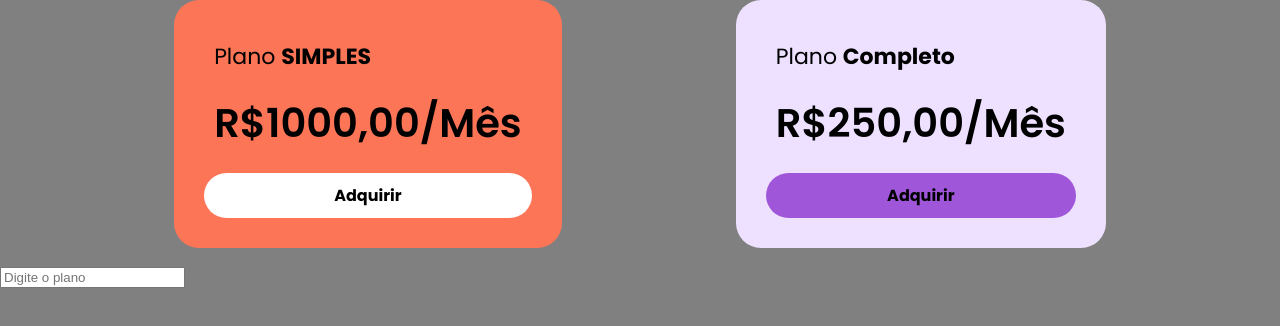
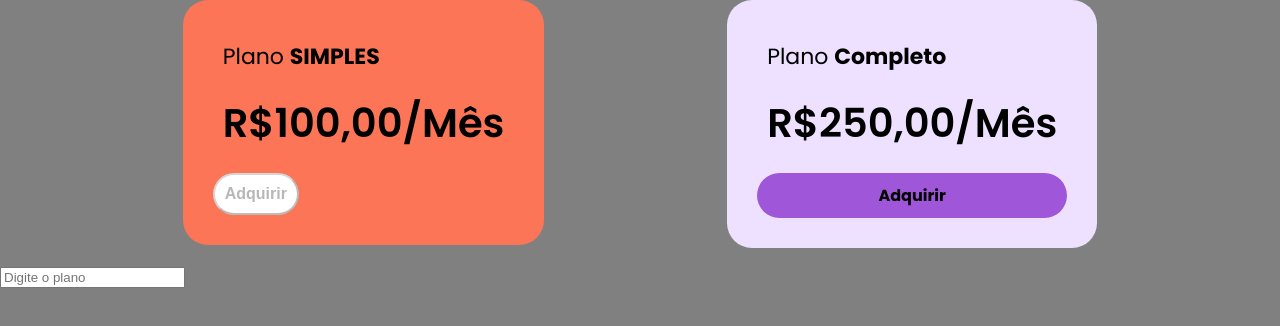
Before and after one commit to EuclydesUchoas/curso-angular, an Angular app in the folder projeto-components/: page / in a window 1280 px wide. Shown: the top 326 px of the page. Built offline with nearby package versions, Linux system fonts and the light colour scheme.

Commit message:
feat: Estudando Transform do @Input

```diff
--- a/projeto-components/src/app/app.component.html
+++ b/projeto-components/src/app/app.component.html
@@ -1,12 +1,13 @@
 <div class="cards-container">
-  <app-card [planType]="cardPlanType" [planPriceAlias]="1000"></app-card>
+  <app-card [planType]="cardPlanType" [planPriceAlias]="cardPlanPrice"></app-card>
 
   <app-card-roxo></app-card-roxo>
 </div>
 
 <br>
 
-<input #meuinput
+<input
+  #meuinput
   type="text"
   (keyup)="handlePlanType(meuinput.value)"
   placeholder="Digite o plano" />
--- a/projeto-components/src/app/card-button/card-button.component.html
+++ b/projeto-components/src/app/card-button/card-button.component.html
@@ -1 +1,4 @@
-<div class="card-button" (click)="onButtonClick()">Adquirir</div>
+<button
+    class="card-button"
+    (click)="onButtonClick()"
+    [disabled]="buttonDisabled">Adquirir</button>
--- a/projeto-components/src/app/card-button/card-button.component.ts
+++ b/projeto-components/src/app/card-button/card-button.component.ts
@@ -1,4 +1,4 @@
-import { Component, EventEmitter, Output } from '@angular/core';
+import { booleanAttribute, Component, EventEmitter, Input, Output } from '@angular/core';
 
 @Component({
   selector: 'app-card-button',
@@ -8,6 +8,9 @@ import { Component, EventEmitter, Output } from '@angular/core';
 })
 export class CardButtonComponent {
   propTest: boolean = false;
+
+  @Input({ transform: booleanAttribute }) buttonDisabled: boolean = false;
+
   @Output('buttonClick') buttonClickEmitter = new EventEmitter<boolean>();
 
   onButtonClick() {
--- a/projeto-components/src/app/card/card.component.html
+++ b/projeto-components/src/app/card/card.component.html
@@ -2,5 +2,7 @@
     <div class="card__plan card__item">Plano <b>{{ planType }}</b></div>
     <div class="card__price card__item">R${{ planPrice }},00/Mês</div>
 
-    <app-card-button (buttonClick)="buttonClicked($event)"></app-card-button>
+    <app-card-button
+        (buttonClick)="buttonClicked($event)"
+        buttonDisabled></app-card-button>
 </div>
--- a/projeto-components/src/app/card/card.component.ts
+++ b/projeto-components/src/app/card/card.component.ts
@@ -1,4 +1,9 @@
 import { Component, Input, ViewEncapsulation } from '@angular/core';
+
+function handlePlanType(value: string) {
+  console.log('handlePlanType', value);
+  return value.toUpperCase();
+}
 
 @Component({
   selector: 'app-card',
@@ -9,17 +14,7 @@ import { Component, Input, ViewEncapsulation } from '@angular/core';
 })
 export class CardComponent {
   @Input({ required: true, alias: 'planPriceAlias' }) planPrice: number = 0;
-
-  private _planType: string = '';
-
-  @Input('planType')
-  set planType(value: string) {
-    this._planType = value.toUpperCase();
-  }
-
-  get planType(): string {
-    return this._planType;
-  }
+  @Input({ alias: 'planType', transform: (value: string) => handlePlanType(value) }) planType: string = '';
 
   buttonClicked(valueEmitted: boolean) {
     console.log('buttonClicked', valueEmitted);
```
